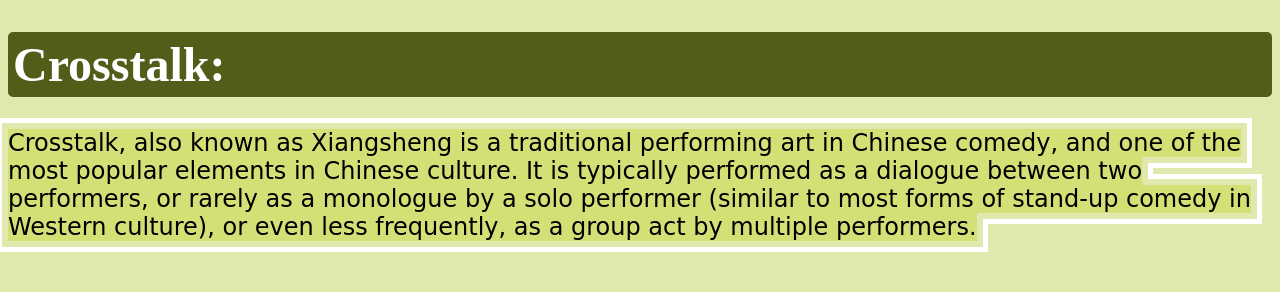
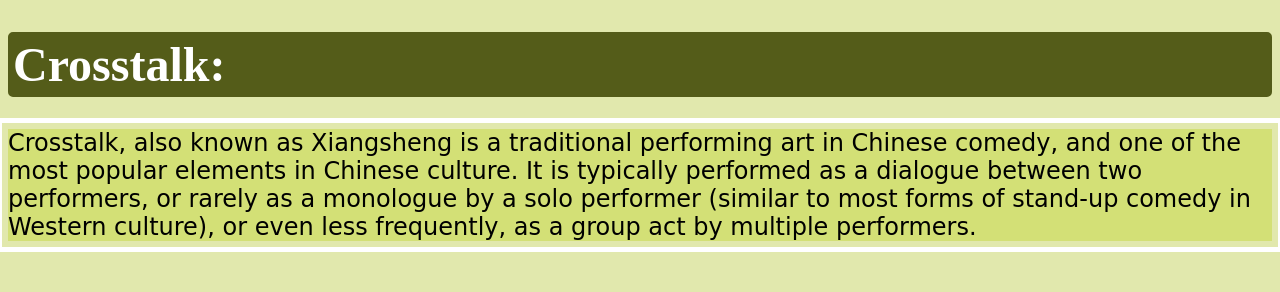
Before and after one commit to nanlin0115/intro_to_web_sp20, a plain HTML site: page index.html in a window 1280 px wide. Shown: the top 292 px of the page. Drawn offline with Linux system fonts and the light colour scheme.

Commit message:
modified index

```diff
--- a/index.html
+++ b/index.html
@@ -10,12 +10,12 @@
   <body>
     <h1>Crosstalk:</h1>
 
-    <p1 class="borderexample">Crosstalk, also known as Xiangsheng is a traditional performing art in
+    <p class="borderexample">Crosstalk, also known as Xiangsheng is a traditional performing art in
       Chinese comedy, and one of the most popular elements in Chinese culture.
       It is typically performed as a  dialogue between two performers, or rarely
       as a monologue by a solo performer  (similar to most forms of stand-up
       comedy in Western culture), or even less frequently, as a group act by
-      multiple performers.</p1>
+      multiple performers.</p>
       <br> <br>
 
       <h2 style="color:black;font-size:200%;">My favorite crosstalkers:<br> <p2 style="font-size:100%;color:darkgreen;">Zhang YunLei & Yang JiuLang</p2></h2>
```
